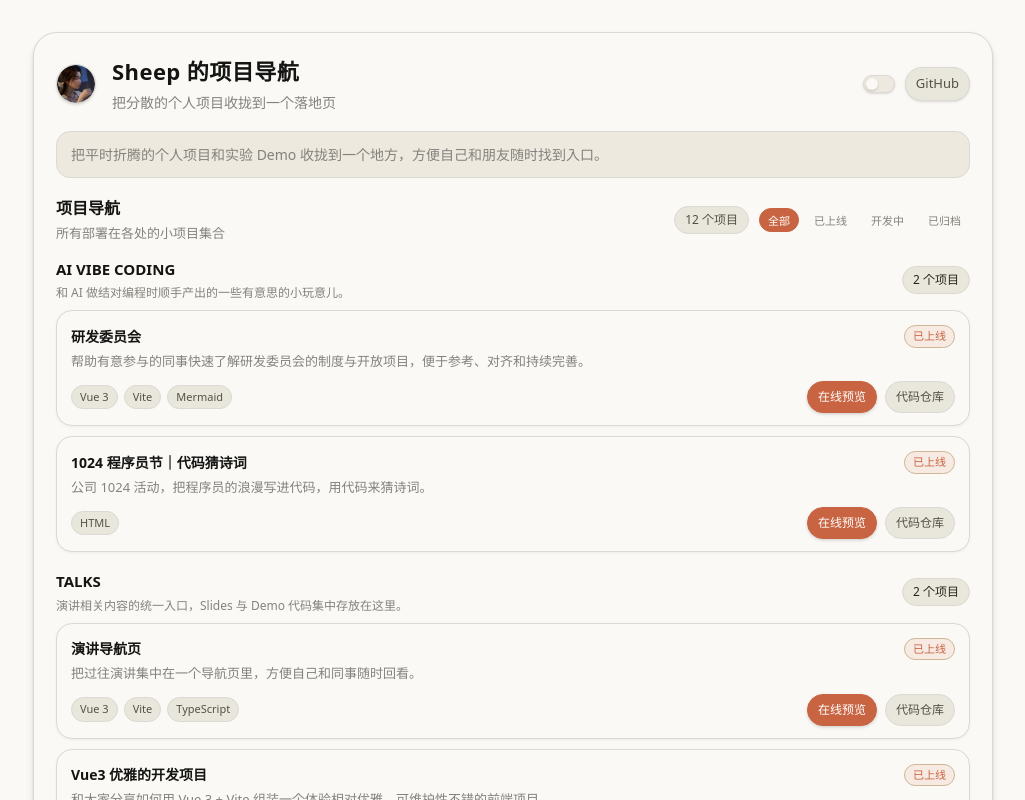
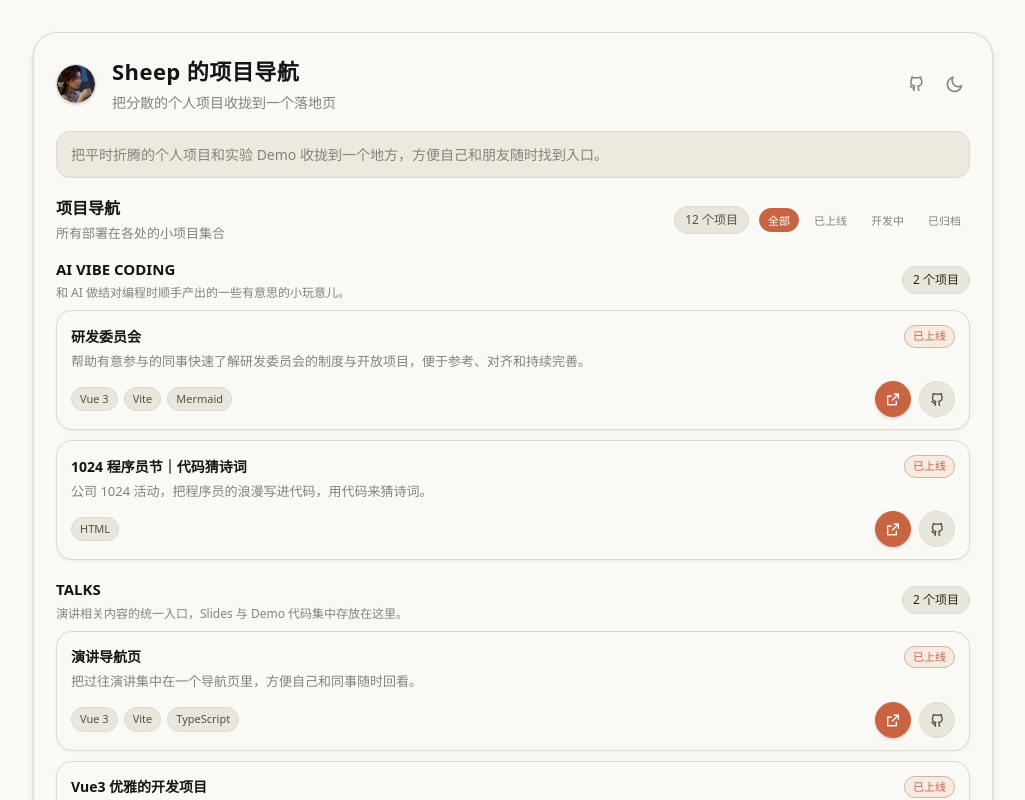
Before and after one commit to wingsheep/flySheep, a Vue app: page / in a window 1280 px wide. Shown: the top 800 px of the page, without its empty margins (127-1152 px from the left). Built offline with nearby package versions, Linux system fonts and the light colour scheme.

Commit message:
style: icon

```diff
--- a/src/App.vue
+++ b/src/App.vue
@@ -115,40 +115,40 @@ const projectCountLabel = computed(() => {
           </p>
         </div>
         <div class="header-right">
-          <button
-            type="button"
-            class="theme-toggle"
-            :aria-label="theme === 'dark' ? '切换到浅色主题' : '切换到深色主题'"
-            @click="toggleTheme"
-          >
-            <span class="theme-toggle-track">
-              <span
-                class="theme-toggle-thumb"
-                :class="{ 'theme-toggle-thumb--dark': theme === 'dark' }"
-              />
-            </span>
-          </button>
-
           <div class="header-links" v-if="siteConfig.links">
             <a
               v-if="siteConfig.links.github"
               :href="siteConfig.links.github"
               target="_blank"
               rel="noreferrer"
-              class="header-link"
+              class="header-link header-icon"
+              aria-label="GitHub"
             >
-              GitHub
+              <i class="ri-github-line" aria-hidden="true"></i>
             </a>
             <a
               v-if="siteConfig.links.blog"
               :href="siteConfig.links.blog"
               target="_blank"
               rel="noreferrer"
-              class="header-link"
+              class="header-link header-icon"
+              aria-label="Blog"
             >
-              Blog
+              <i class="ri-article-line" aria-hidden="true"></i>
             </a>
           </div>
+
+          <button
+            type="button"
+            class="theme-toggle theme-toggle-icon"
+            :aria-label="theme === 'dark' ? '切换到浅色主题' : '切换到深色主题'"
+            @click="toggleTheme"
+          >
+            <i
+              :class="theme === 'dark' ? 'ri-sun-line' : 'ri-moon-line'"
+              aria-hidden="true"
+            ></i>
+          </button>
         </div>
       </header>
 
@@ -272,18 +272,22 @@ const projectCountLabel = computed(() => {
                         :href="project.demoUrl"
                         target="_blank"
                         rel="noreferrer"
-                        class="btn btn-primary"
+                        class="btn btn-primary icon-button"
+                        aria-label="在线预览"
                       >
-                        在线预览
+                        <i class="ri-external-link-line btn-icon" aria-hidden="true"></i>
+                        <span class="btn-label">在线预览</span>
                       </a>
                       <a
                         v-if="project.repoUrl"
                         :href="project.repoUrl"
                         target="_blank"
                         rel="noreferrer"
-                        class="btn btn-ghost"
+                        class="btn btn-ghost icon-button"
+                        aria-label="代码仓库"
                       >
-                        代码仓库
+                        <i class="ri-github-line btn-icon" aria-hidden="true"></i>
+                        <span class="btn-label">代码仓库</span>
                       </a>
                     </div>
                   </div>
@@ -370,42 +374,32 @@ const projectCountLabel = computed(() => {
 
 .theme-toggle {
   border: 0;
-  padding: 0;
-  background: none;
+  padding: 6px;
+  border-radius: 50%;
+  background: transparent;
+  color: var(--muted-foreground);
   cursor: pointer;
+  display: inline-flex;
+  align-items: center;
+  justify-content: center;
+  transition:
+    color 0.16s ease-out,
+    transform 0.08s ease-out;
 }
 
-.theme-toggle-track {
-  width: 32px;
-  height: 18px;
-  border-radius: 999px;
-  background-color: var(--muted);
-  border: 1px solid var(--border);
-  display: flex;
-  align-items: center;
-  padding: 0 2px;
-  box-shadow: var(--shadow-sm);
-  transition:
-    background-color 0.16s ease-out,
-    border-color 0.16s ease-out,
-    box-shadow 0.16s ease-out;
+.theme-toggle:hover {
+  color: var(--primary);
+  transform: translateY(-1px);
 }
 
-.theme-toggle-thumb {
-  width: 12px;
-  height: 12px;
-  border-radius: 999px;
-  background-color: var(--background);
-  box-shadow: 0 1px 2px hsl(0 0% 0% / 0.18);
-  transform: translateX(0);
-  transition:
-    transform 0.16s ease-out,
-    background-color 0.16s ease-out;
+.theme-toggle:focus-visible {
+  outline: 2px solid color-mix(in oklch, var(--primary) 40%, transparent);
+  outline-offset: 2px;
 }
 
-.theme-toggle-thumb--dark {
-  transform: translateX(12px);
-  background-color: var(--primary);
+.theme-toggle-icon i {
+  font-size: 19px;
+  line-height: 1;
 }
 
 .header-links {
@@ -415,28 +409,38 @@ const projectCountLabel = computed(() => {
 }
 
 .header-link {
-  font-size: 13px;
-  padding: 6px 10px;
-  border-radius: 999px;
-  border: 1px solid var(--border);
-  background-color: var(--secondary);
-  color: var(--secondary-foreground);
+  font-size: 18px;
+  padding: 4px;
+  border-radius: 0;
+  border: 0;
+  background-color: transparent;
+  color: var(--muted-foreground);
   text-decoration: none;
   display: inline-flex;
   align-items: center;
-  gap: 6px;
-  box-shadow: var(--shadow-sm);
+  justify-content: center;
+  gap: 0;
+  box-shadow: none;
   transition:
-    border-color 0.16s ease-out,
-    background-color 0.16s ease-out,
-    transform 0.08s ease-out,
-    box-shadow 0.12s ease-out;
+    color 0.16s ease-out,
+    transform 0.08s ease-out;
 }
 
 .header-link:hover {
-  border-color: var(--ring);
-  box-shadow: var(--shadow-md);
+  color: var(--primary);
   transform: translateY(-1px);
+}
+
+.header-icon {
+  width: auto;
+  height: auto;
+  padding: 4px;
+  border-radius: 0;
+}
+
+.header-icon i {
+  font-size: 18px;
+  line-height: 1;
 }
 
 .page-main {
@@ -684,13 +688,63 @@ const projectCountLabel = computed(() => {
   display: inline-flex;
   align-items: center;
   justify-content: center;
-  gap: 6px;
+  gap: 0;
   transition:
     border-color 0.16s ease-out,
     background-color 0.16s ease-out,
     color 0.16s ease-out,
     box-shadow 0.16s ease-out,
     transform 0.08s ease-out;
+}
+
+.icon-button {
+  overflow: hidden;
+  position: relative;
+  border-radius: 50%;
+  padding: 8px;
+  min-width: 36px;
+  min-height: 36px;
+  transition:
+    border-radius 0.2s ease,
+    padding 0.2s ease;
+}
+
+.btn-icon {
+  font-size: 16px;
+  line-height: 1;
+}
+
+.btn-label {
+  max-width: 0;
+  opacity: 0;
+  white-space: nowrap;
+  margin-left: 0;
+  transform: translateY(2px);
+  overflow: hidden;
+  transition:
+    max-width 0.28s ease,
+    opacity 0.2s ease,
+    margin-left 0.2s ease,
+    transform 0.2s ease;
+}
+
+.icon-button:hover .btn-label,
+.icon-button:focus-visible .btn-label {
+  max-width: 140px;
+  opacity: 1;
+  margin-left: 6px;
+  transform: translateY(0);
+}
+
+.icon-button:hover,
+.icon-button:focus-visible {
+  border-radius: 30px;
+  padding: 9px 12px;
+}
+
+.icon-button:focus-visible {
+  outline: 2px solid color-mix(in oklch, var(--primary) 40%, transparent);
+  outline-offset: 2px;
 }
 
 .btn-primary {
--- a/src/style.css
+++ b/src/style.css
@@ -1,3 +1,5 @@
+@import url('https://cdn.jsdelivr.net/npm/remixicon@4.3.0/fonts/remixicon.css');
+
 :root {
   --background: oklch(0.9818 0.0054 95.0986);
   --foreground: oklch(0.3438 0.0269 95.7226);
```
